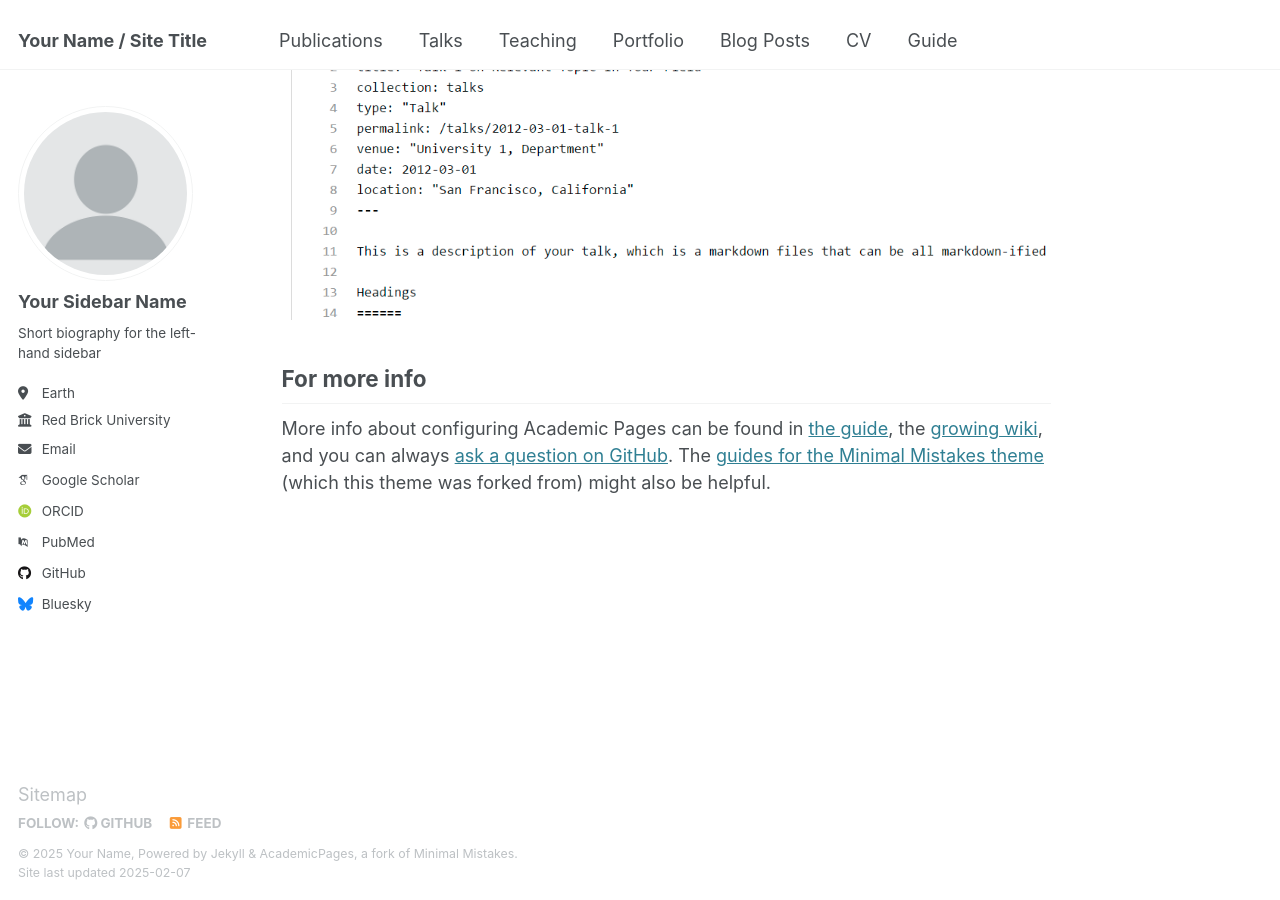
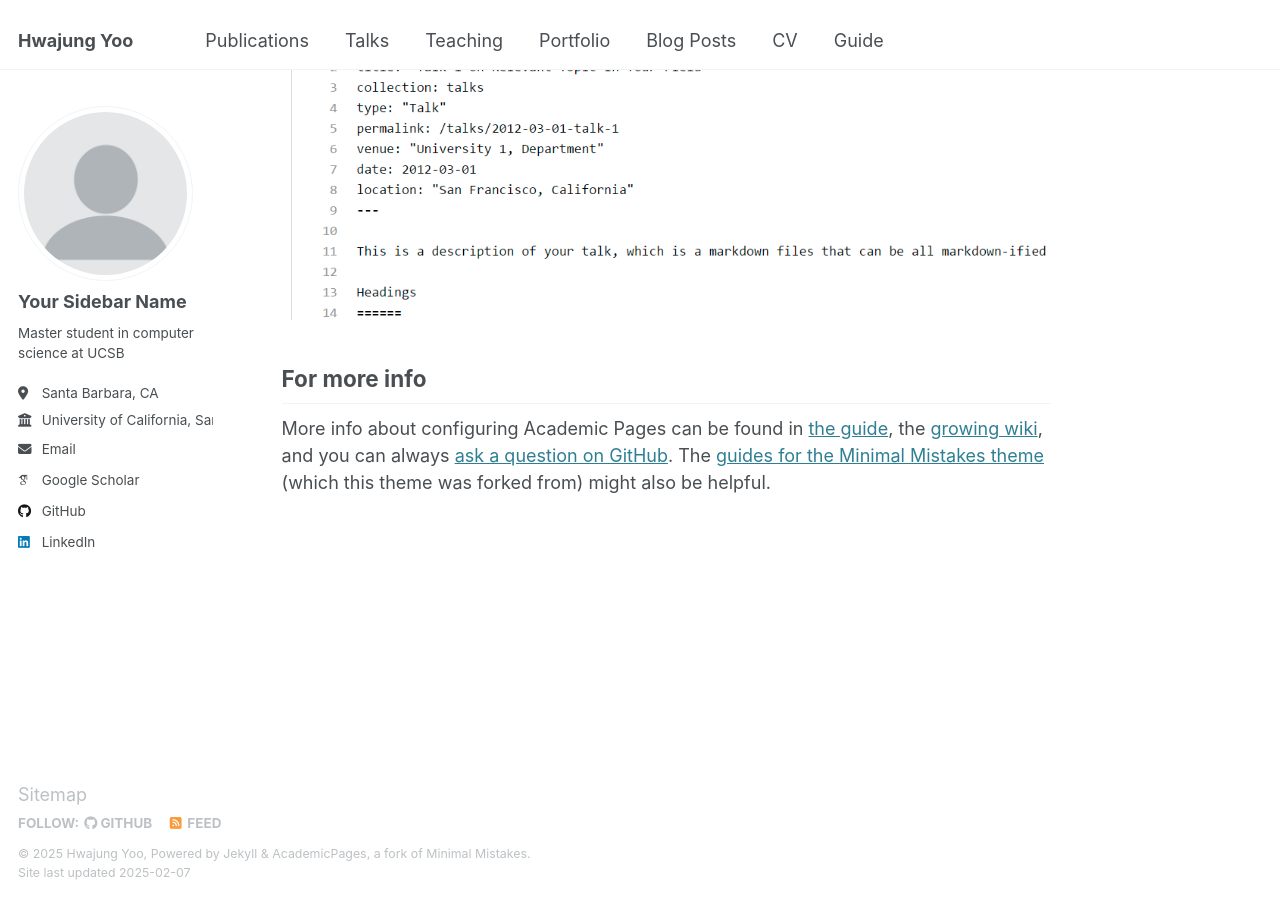
Before and after one commit to xxiswajung/xxiswajung.github.io, a Jekyll site: the page built from _pages/about.md, in a window 1280 px wide and 900 px high, scrolled down 2642 px. Built offline with Jekyll 4.4.1, drawn with Linux system fonts in a browser that asks for light colours; some web fonts are replaced.

Commit message:
first commit

```diff
--- a/_config.yml
+++ b/_config.yml
@@ -9,13 +9,13 @@
 # Basic Site Settings
 locale                   : "en-US"
 site_theme               : "default"
-title                    : "Your Name / Site Title"
+title                    : "Hwajung Yoo"
 title_separator          : "-"
-name                     : &name "Your Name"
-description              : &description "personal description"
-url                      : https://academicpages.github.io # the base hostname & protocol for your site e.g. "https://[your GitHub username].github.io"
+name                     : &name "Hwajung Yoo"
+description              : &description "Master student in computer science at UCSB"
+url                      : https://xxiswajung.github.io # the base hostname & protocol for your site e.g. "https://[your GitHub username].github.io"
 baseurl                  : "" # the subpath of your site, e.g. "/blog"
-repository               : "academicpages/academicpages.github.io"
+repository               : "xxiswajung/xxiswajung.github.io"
 
 # Site Author - The following control what appear as part of the author content on the side bar.
 #               If a field is blank the icon and link will not appear, otherwise it will be shown.
@@ -25,19 +25,19 @@ author:
   avatar           : "profile.png"
   name             : "Your Sidebar Name"
   pronouns         : # example: "she/her"
-  bio              : "Short biography for the left-hand sidebar"
-  location         : "Earth"
-  employer         : "Red Brick University"
+  bio              : "Master student in computer science at UCSB"
+  location         : "Santa Barbara, CA"
+  employer         : "University of California, Santa Barbara"
   uri              : # URL
-  email            : "none@example.org"
+  email            : "hyoo@ucsb.edu"
 
   # Academic websites
   arxiv            : # URL - Update with the correct link to your profile
-  googlescholar    : "https://scholar.google.com/citations?user=PS_CX0AAAAAJ"
+  googlescholar    : "https://scholar.google.com/citations?user=-qyHV3wAAAAJ"
   impactstory      : # URL
-  orcid            : "http://orcid.org/yourorcidurl"
+  orcid            : # URL
   semantic         : # URL
-  pubmed           : "https://www.ncbi.nlm.nih.gov/pubmed/?term=john+snow"
+  pubmed           : # URL
   researchgate     : # URL
   scopus           : # URL
 
@@ -45,12 +45,12 @@ author:
   bitbucket        : # Username - Update with your username on the site
   codepen          : # Username
   dribbble         : # Username
-  github           : "academicpages"
+  github           : "xxiswajung"
   kaggle           : # Username
   stackoverflow    : # User number or user number and name (i.e., use "1" or "1/jeff-atwood")
 
   # Social media
-  bluesky          : "bsky.app" # Replace this with you Bluesky username
+  bluesky          : # # Replace this with you Bluesky username
   facebook         : # Username
   flickr           : # Username
   foursquare       : # Username
@@ -59,7 +59,7 @@ author:
   keybase          : # Username
   instagram        : # Username
   lastfm           : # Username
-  linkedin         : # Username
+  linkedin         : "hwajung-yoo"
   mastodon         : # URL
   medium           : # URL
   pinterest        : # Username
```
